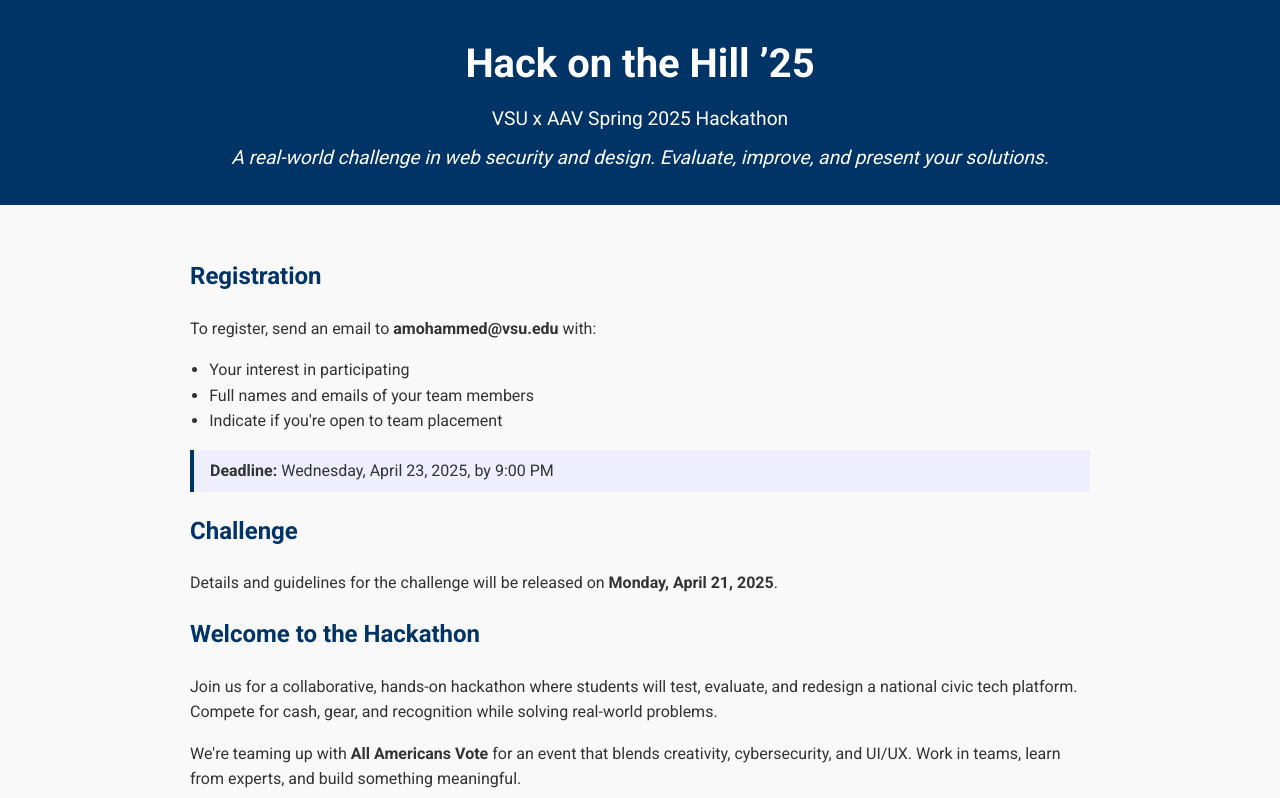
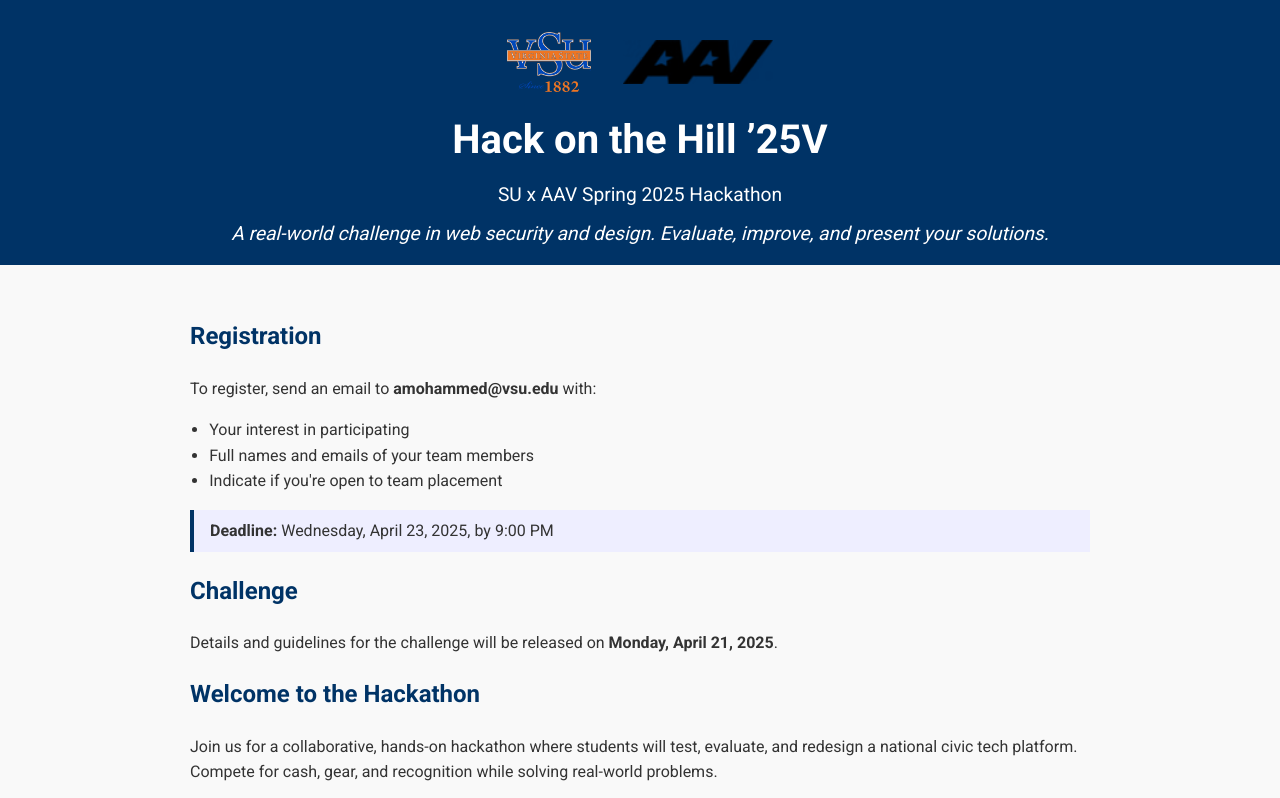
Before and after one commit to vsucyber/hackathonSpring2025, a plain HTML site: page index.html in a window 1280 px wide. Shown: the top 798 px of the page. Drawn offline with Linux system fonts and the light colour scheme.

Commit message:
Update index.html

```diff
--- a/index.html
+++ b/index.html
@@ -3,7 +3,7 @@
 <head>
   <meta charset="UTF-8" />
   <meta name="viewport" content="width=device-width, initial-scale=1.0" />
-  <title>Hack on the Hill '25 - VSU x AAV Spring Hackathon</title>
+  <title>Hack on the Hill '25V - VSU x AAV Spring Hackathon</title>
   <link rel="stylesheet" href="https://fonts.googleapis.com/css2?family=Roboto:wght@400;700&display=swap">
   <style>
     body {
@@ -17,8 +17,20 @@
     header {
       background: #003366;
       color: #fff;
-      padding: 2rem 1rem;
+      padding: 2rem 1rem 1rem;
       text-align: center;
+    }
+    header .logos {
+      display: flex;
+      justify-content: center;
+      align-items: center;
+      gap: 2rem;
+      margin-bottom: 1rem;
+    }
+    header .logos img {
+      height: 60px;
+      max-width: 150px;
+      object-fit: contain;
     }
     header h1 {
       margin: 0;
@@ -56,8 +68,12 @@
 </head>
 <body>
   <header>
-    <h1>Hack on the Hill ’25</h1>
-    <p>VSU x AAV Spring 2025 Hackathon</p>
+    <div class="logos">
+      <img src="vsu_logo.svg" alt="VSU Logo">
+      <img src="AAV_logo.avif" alt="All Americans Vote Logo">
+    </div>
+    <h1>Hack on the Hill ’25V</h1>
+    <p>SU x AAV Spring 2025 Hackathon</p>
     <p><em>A real-world challenge in web security and design. Evaluate, improve, and present your solutions.</em></p>
   </header>
 
```
